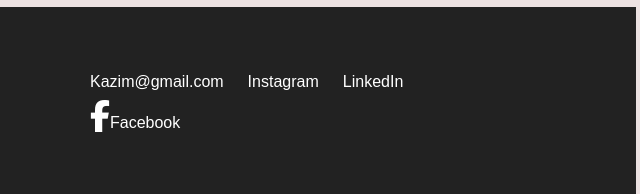
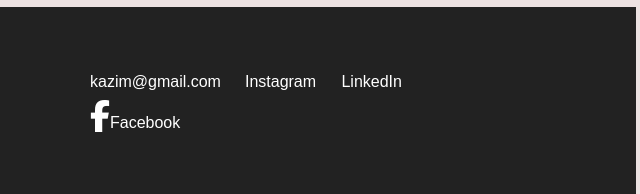
Before and after one commit to emalinjachi/kazim-website-template, a plain HTML site: page index.html in a window 1280 px wide. Shown: the part 2638-2832 px from the top of the page, 550-1190 px from the left. Drawn offline with Linux system fonts and the light colour scheme.

Commit message:
intial commit

```diff
--- a/index.html
+++ b/index.html
@@ -130,7 +130,7 @@
                 <img id="logodown" class="img-responsive" src="images/white.png" alt="">
             </div>
             <div id="foot-links" class="container col-md-4 row">
-                <a class="col-sm" href="#">Kazim@gmail.com</a>
+                <a class="col-sm" href="#">kazim@gmail.com</a>
                 <a class="col-sm" href="#">Instagram</a>
                 <a class="col-sm" href="#">LinkedIn</a>
                 <a class="col-sm" href="#"><i id="icon" class="fab fa-facebook-f fa-2x"></i>Facebook</a>
```
